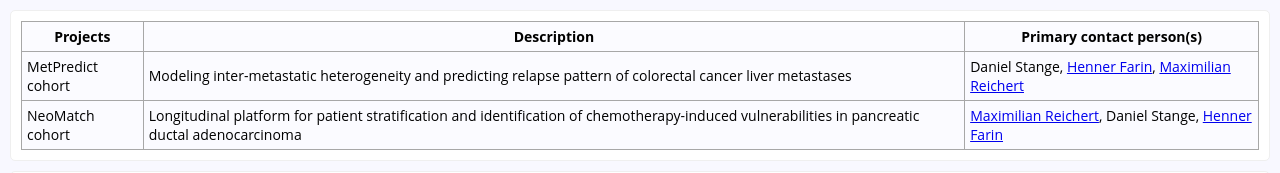
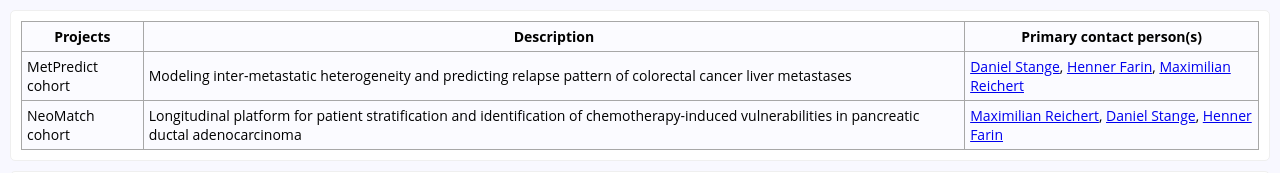
Before and after one commit to samply/organoid-dashboard, a website with bundled scripts: page src/public/index.html in a window 1280 px wide. Shown: the part 1041-1214 px from the top of the page. Built offline with nearby package versions, Linux system fonts and the light colour scheme; a web font is replaced by a local one.

Commit message:
Link to Daniel Stange website

```diff
--- a/src/public/index.html
+++ b/src/public/index.html
@@ -129,7 +129,7 @@
         <td>MetPredict cohort</td>
         <td>Modeling inter-metastatic heterogeneity and predicting relapse pattern of colorectal cancer liver metastases</td>
         <td>
-          Daniel Stange,
+          <a href="https://www.uniklinikum-dresden.de/de/das-klinikum/kliniken-polikliniken-institute/vtg/forschung/Forschungslabor/ag-stange/ag-stange" target="_blank">Daniel Stange</a>,
           <a href="https://dktk.dkfz.de/forschung/dktk-wissenschaftler/database-researchers/details/72/5934" target="_blank">Henner Farin</a>,
           <a href="https://dktk.dkfz.de/forschung/dktk-wissenschaftler/database-researchers/details/181/5934" target="_blank">Maximilian Reichert</a>
         </td>
@@ -139,7 +139,7 @@
         <td>Longitudinal platform for patient stratification and identification of chemotherapy-induced vulnerabilities in pancreatic ductal adenocarcinoma</td>
         <td>
           <a href="https://dktk.dkfz.de/forschung/dktk-wissenschaftler/database-researchers/details/181/5934" target="_blank">Maximilian Reichert</a>,
-          Daniel Stange,
+          <a href="https://www.uniklinikum-dresden.de/de/das-klinikum/kliniken-polikliniken-institute/vtg/forschung/Forschungslabor/ag-stange/ag-stange" target="_blank">Daniel Stange</a>,
           <a href="https://dktk.dkfz.de/forschung/dktk-wissenschaftler/database-researchers/details/72/5934" target="_blank">Henner Farin</a>
         </td>
       </tr>
```
Also changed, not shown: src/internal/index.html (+2 -2 lines).
